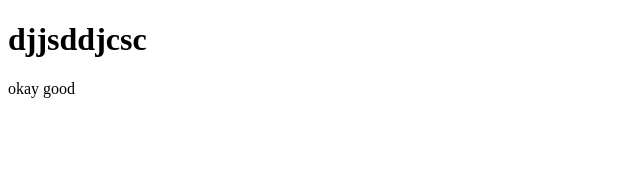
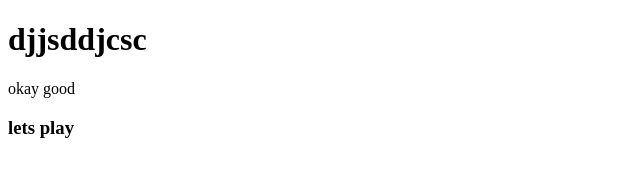
Before and after one commit to wowrakibul/my-writings, a plain HTML site: page index.html in a window 1280 px wide. Shown: the full height of the page, 0-640 px from the left. Drawn offline with Linux system fonts and the light colour scheme.

Commit message:
index update

```diff
--- a/index.html
+++ b/index.html
@@ -10,6 +10,7 @@
     <body>
         <h1>djjsddjcsc</h1>
         <p>okay good</p>
+        <h3>lets play</h3>
     </body>
 
 </html>
```
